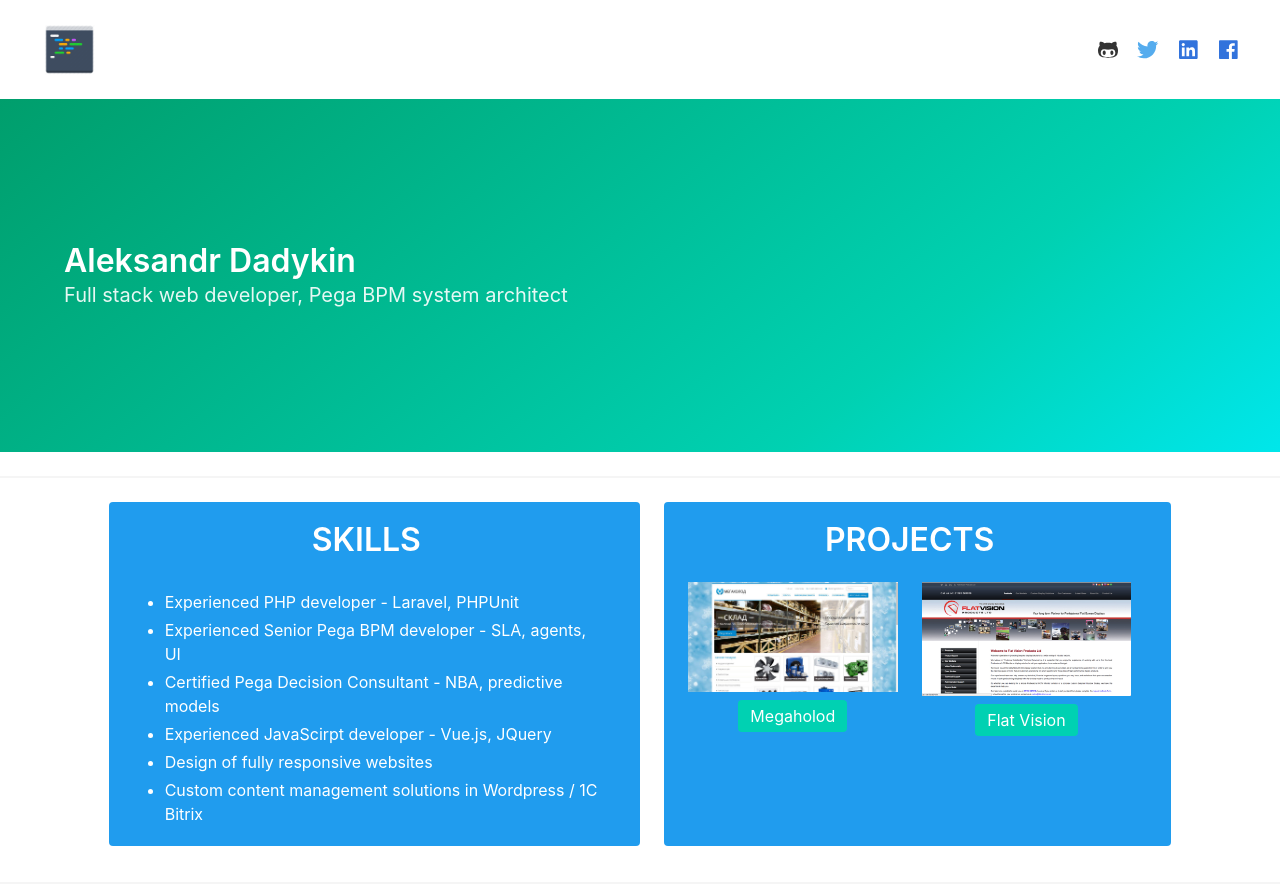
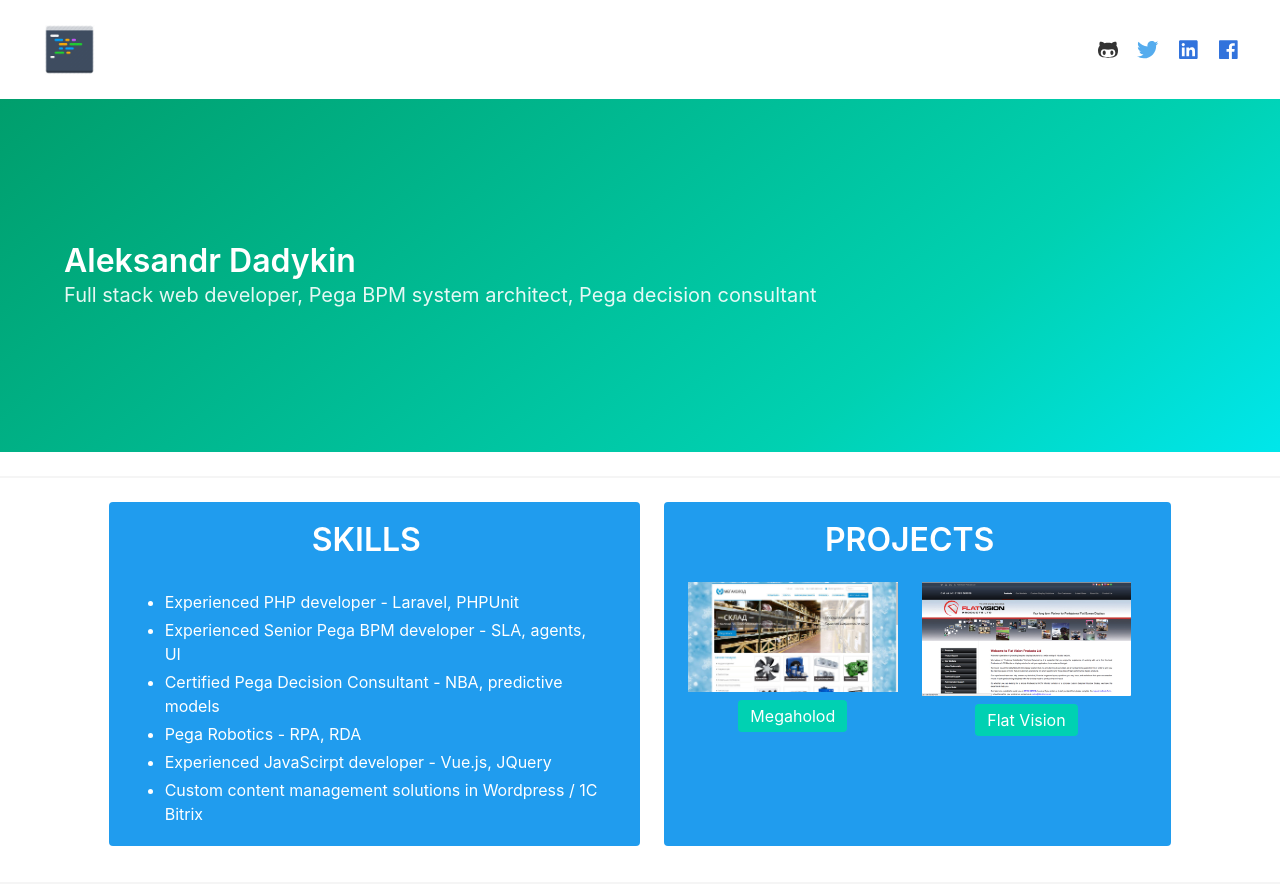
Before and after one commit to cetrix13/cetrix13.github.io, a Jekyll site: the page built from index.html, in a window 1280 px wide and 900 px high. Shown: the top 885 px of the window. Built offline with Jekyll 4.4.1, drawn with Linux system fonts in a browser that asks for light colours; nearby versions of some CDN libraries.

Commit message:
Add more skills

```diff
--- a/_includes/page.html
+++ b/_includes/page.html
@@ -5,7 +5,7 @@
       Aleksandr Dadykin
       </h1>
       <h2 class="subtitle">
-      Full stack web developer, Pega BPM system architect
+      Full stack web developer, Pega BPM system architect, Pega decision consultant
       </h2>
     </div>
   </div>
@@ -24,8 +24,8 @@
                   <li>Experienced PHP developer - Laravel, PHPUnit</li>
                   <li>Experienced Senior Pega BPM developer - SLA, agents, UI</li>
                   <li>Certified Pega Decision Consultant - NBA, predictive models</li>
+                  <li>Pega Robotics - RPA, RDA</li>
                   <li>Experienced JavaScirpt developer - Vue.js, JQuery</li>
-                  <li>Design of fully responsive websites</li>
                   <li>Custom content management solutions in Wordpress / 1C Bitrix</li>
                 </ul>
               </div>
```
